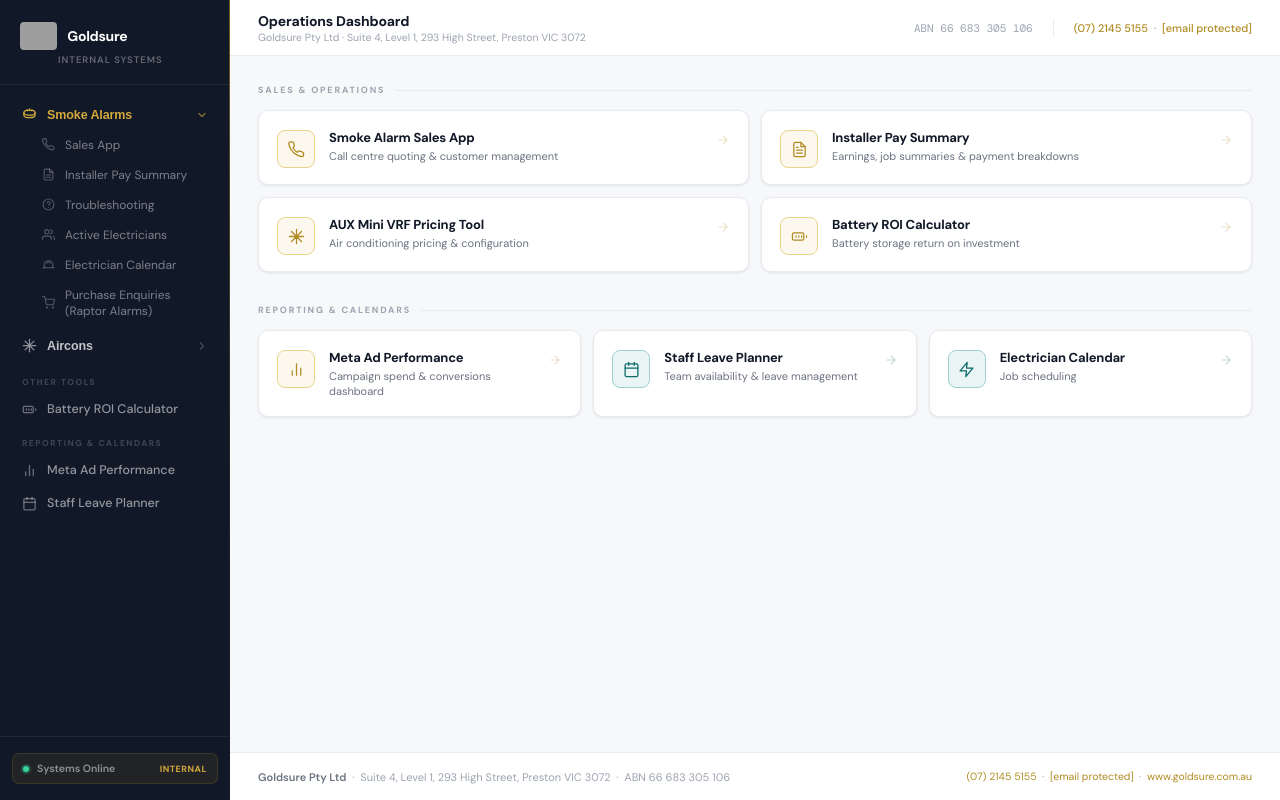
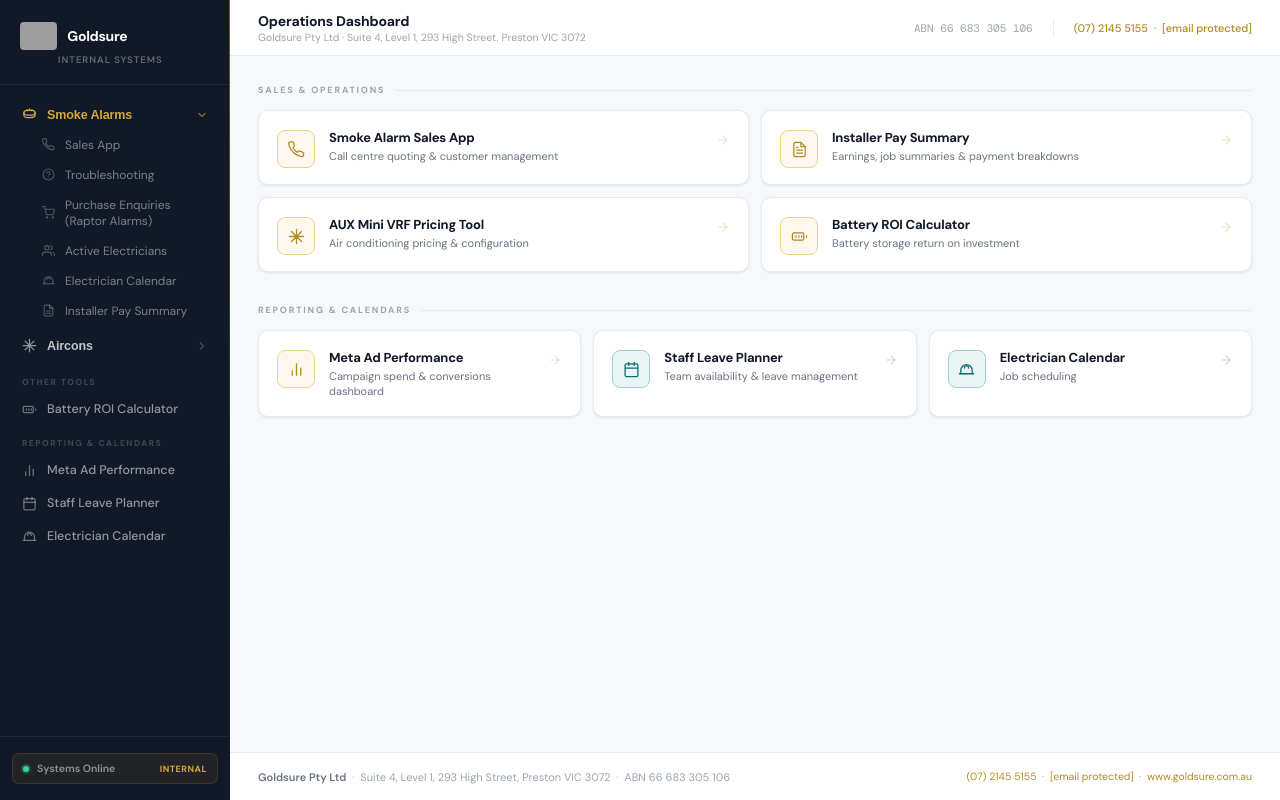
Before and after one commit to vigneshkcom/Goldsure, a plain HTML site: page index.html in a window 1280 px wide. Drawn offline with nearby package versions, Linux system fonts and the light colour scheme; grey boxes are pictures that could not be loaded.

Commit message:
Update index.html

```diff
--- a/index.html
+++ b/index.html
@@ -544,13 +544,13 @@
             <svg width="13" height="13" viewBox="0 0 24 24" fill="none" stroke="currentColor" stroke-width="2" stroke-linecap="round" stroke-linejoin="round"><path d="M22 16.92v3a2 2 0 0 1-2.18 2 19.79 19.79 0 0 1-8.63-3.07A19.5 19.5 0 0 1 4.15 12 19.79 19.79 0 0 1 1.08 3.39 2 2 0 0 1 3.08 1.22h3a2 2 0 0 1 2 1.72c.127.96.361 1.903.7 2.81a2 2 0 0 1-.45 2.11L7.09 9.91a16 16 0 0 0 6 6l1.27-1.27a2 2 0 0 1 2.11-.45c.907.339 1.85.573 2.81.7A2 2 0 0 1 21 16.92z"/></svg>
             Sales App
           </a>
-          <a href="smoke-alarms/Installer%20Pay%20Summary.html" class="nav-item">
-            <svg width="13" height="13" viewBox="0 0 24 24" fill="none" stroke="currentColor" stroke-width="2" stroke-linecap="round" stroke-linejoin="round"><path d="M14 2H6a2 2 0 0 0-2 2v16a2 2 0 0 0 2 2h12a2 2 0 0 0 2-2V8z"/><polyline points="14 2 14 8 20 8"/><line x1="16" y1="13" x2="8" y2="13"/><line x1="16" y1="17" x2="8" y2="17"/></svg>
-            Installer Pay Summary
-          </a>
           <a href="https://vigneshkcom.github.io/Goldsure/smoke-alarms/smoke-alarm-troubleshooting.html" class="nav-item" target="_blank">
             <svg width="13" height="13" viewBox="0 0 24 24" fill="none" stroke="currentColor" stroke-width="2" stroke-linecap="round" stroke-linejoin="round"><circle cx="12" cy="12" r="10"/><path d="M9.09 9a3 3 0 0 1 5.83 1c0 2-3 3-3 3"/><line x1="12" y1="17" x2="12.01" y2="17"/></svg>
             Troubleshooting
+          </a>
+          <a href="https://vigneshkcom.github.io/Goldsure/smoke-alarms/raptor-enquiry-workflow.html" class="nav-item" target="_blank">
+            <svg width="13" height="13" viewBox="0 0 24 24" fill="none" stroke="currentColor" stroke-width="2" stroke-linecap="round" stroke-linejoin="round"><circle cx="9" cy="21" r="1"/><circle cx="20" cy="21" r="1"/><path d="M1 1h4l2.68 13.39a2 2 0 0 0 2 1.61h9.72a2 2 0 0 0 2-1.61L23 6H6"/></svg>
+            Purchase Enquiries (Raptor Alarms)
           </a>
           <a href="https://docs.google.com/spreadsheets/d/17YPF4VnAA0OCyYX-cWuNEWriw5RN8VRTD-PES89EXQ8/edit?gid=1558660794#gid=1558660794" class="nav-item" target="_blank">
             <svg width="13" height="13" viewBox="0 0 24 24" fill="none" stroke="currentColor" stroke-width="2" stroke-linecap="round" stroke-linejoin="round"><path d="M17 21v-2a4 4 0 0 0-4-4H5a4 4 0 0 0-4 4v2"/><circle cx="9" cy="7" r="4"/><path d="M23 21v-2a4 4 0 0 0-3-3.87"/><path d="M16 3.13a4 4 0 0 1 0 7.75"/></svg>
@@ -560,9 +560,9 @@
             <svg width="13" height="13" viewBox="0 0 24 24" fill="none" stroke="currentColor" stroke-width="2" stroke-linecap="round" stroke-linejoin="round"><path d="M2 18h20"/><path d="M4 18v-5a8 8 0 0 1 16 0v5"/><path d="M9 10a3 3 0 0 1 6 0"/></svg>
             Electrician Calendar
           </a>
-          <a href="https://vigneshkcom.github.io/Goldsure/smoke-alarms/raptor-enquiry-workflow.html" class="nav-item" target="_blank">
-            <svg width="13" height="13" viewBox="0 0 24 24" fill="none" stroke="currentColor" stroke-width="2" stroke-linecap="round" stroke-linejoin="round"><circle cx="9" cy="21" r="1"/><circle cx="20" cy="21" r="1"/><path d="M1 1h4l2.68 13.39a2 2 0 0 0 2 1.61h9.72a2 2 0 0 0 2-1.61L23 6H6"/></svg>
-            Purchase Enquiries (Raptor Alarms)
+          <a href="smoke-alarms/Installer%20Pay%20Summary.html" class="nav-item">
+            <svg width="13" height="13" viewBox="0 0 24 24" fill="none" stroke="currentColor" stroke-width="2" stroke-linecap="round" stroke-linejoin="round"><path d="M14 2H6a2 2 0 0 0-2 2v16a2 2 0 0 0 2 2h12a2 2 0 0 0 2-2V8z"/><polyline points="14 2 14 8 20 8"/><line x1="16" y1="13" x2="8" y2="13"/><line x1="16" y1="17" x2="8" y2="17"/></svg>
+            Installer Pay Summary
           </a>
         </div>
       </div>
@@ -614,6 +614,10 @@
       <a href="https://portal.goldsure.com.au/calendar/staff-leave-planner.html" class="nav-standalone" target="_blank">
         <svg width="15" height="15" viewBox="0 0 24 24" fill="none" stroke="currentColor" stroke-width="2" stroke-linecap="round" stroke-linejoin="round"><rect x="3" y="4" width="18" height="18" rx="2"/><line x1="16" y1="2" x2="16" y2="6"/><line x1="8" y1="2" x2="8" y2="6"/><line x1="3" y1="10" x2="21" y2="10"/></svg>
         Staff Leave Planner
+      </a>
+      <a href="https://portal.goldsure.com.au/smoke-alarms/calendar/" class="nav-standalone" target="_blank">
+        <svg width="15" height="15" viewBox="0 0 24 24" fill="none" stroke="currentColor" stroke-width="2" stroke-linecap="round" stroke-linejoin="round"><path d="M2 18h20"/><path d="M4 18v-5a8 8 0 0 1 16 0v5"/><path d="M9 10a3 3 0 0 1 6 0"/></svg>
+        Electrician Calendar
       </a>
 
     </div>
@@ -771,8 +775,8 @@
 
           <a href="https://portal.goldsure.com.au/smoke-alarms/calendar/" class="card">
             <div class="card-icon teal">
-              <svg width="17" height="17" viewBox="0 0 24 24" fill="none" stroke-width="1.8" stroke-linecap="round" stroke-linejoin="round">
-                <polygon points="13 2 3 14 12 14 11 22 21 10 12 10 13 2"/>
+              <svg width="17" height="17" viewBox="0 0 24 24" fill="none" stroke="#0d6b6b" stroke-width="1.8" stroke-linecap="round" stroke-linejoin="round">
+                <path d="M2 18h20"/><path d="M4 18v-5a8 8 0 0 1 16 0v5"/><path d="M9 10a3 3 0 0 1 6 0"/>
               </svg>
             </div>
             <div class="card-body">
```
